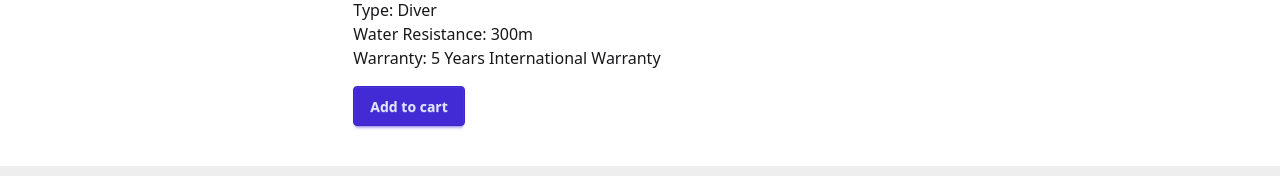
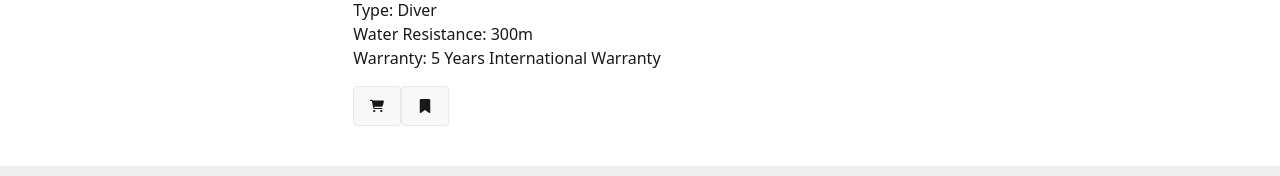
Before and after one commit to RGAntu/watch-keeper, a React (Vite) app: page /productDetail/1 in a window 1280 px wide. Shown: the part 386-562 px from the top of the page. Built offline with nearby package versions, Linux system fonts and the light colour scheme.

Commit message:
ui(button): add button component & cart,favourite btn icon

```diff
--- a/package.json
+++ b/package.json
@@ -13,6 +13,7 @@
     "@tailwindcss/vite": "^4.1.18",
     "react": "^19.2.0",
     "react-dom": "^19.2.0",
+    "react-icons": "^5.5.0",
     "react-router": "^7.13.0",
     "tailwindcss": "^4.1.18"
   },
--- /dev/null
+++ b/src/components/button/Button.jsx
@@ -0,0 +1,13 @@
+import React from 'react';
+
+const Button = ({ label, type}) => {
+    console.log("label", label)
+    console.log("type", type)
+    return (
+        <button type={type} label={label} className="btn mt-4"> <span>{label}</span> </button>
+
+
+    );
+};
+
+export default Button;
--- a/src/page/ProdectDetail/ProductDetail.jsx
+++ b/src/page/ProdectDetail/ProductDetail.jsx
@@ -1,5 +1,7 @@
 import React from "react";
 import { useLoaderData, useParams } from "react-router";
+import Button from "../../components/button/Button";
+import { FaBookmark, FaCartShopping } from "react-icons/fa6";
 
 const ProductDetail = () => {
   const data = useLoaderData();
@@ -40,13 +42,15 @@ const ProductDetail = () => {
         <p>Movement: {movement}</p>
         <p className="">Description: {description}</p>
         <p>Size: {size}</p>
-        <p>Strap: { strap}</p>
+        <p>Strap: {strap}</p>
         <p>Type: {type}</p>
         <p>Water Resistance: {waterResistance}</p>
         <p>Warranty: {warranty}</p>
 
-
-        <button className="btn btn-primary mt-4">Add to cart</button>
+        <div>
+          <Button label={<FaCartShopping />}> </Button>
+          <Button label={<FaBookmark />}></Button>
+        </div>
       </div>
     </div>
   );
--- a/src/router/Router.jsx
+++ b/src/router/Router.jsx
@@ -3,6 +3,7 @@ import { createBrowserRouter } from "react-router";
 import Home from "../page/Home/Home";
 import Root from "../layout/Root";
 import ProductDetail from "../page/ProdectDetail/ProductDetail";
+
 
 const router = createBrowserRouter([
   {
```
Also changed, not shown: 1 other file (tests, documents, lock files or other folders).
